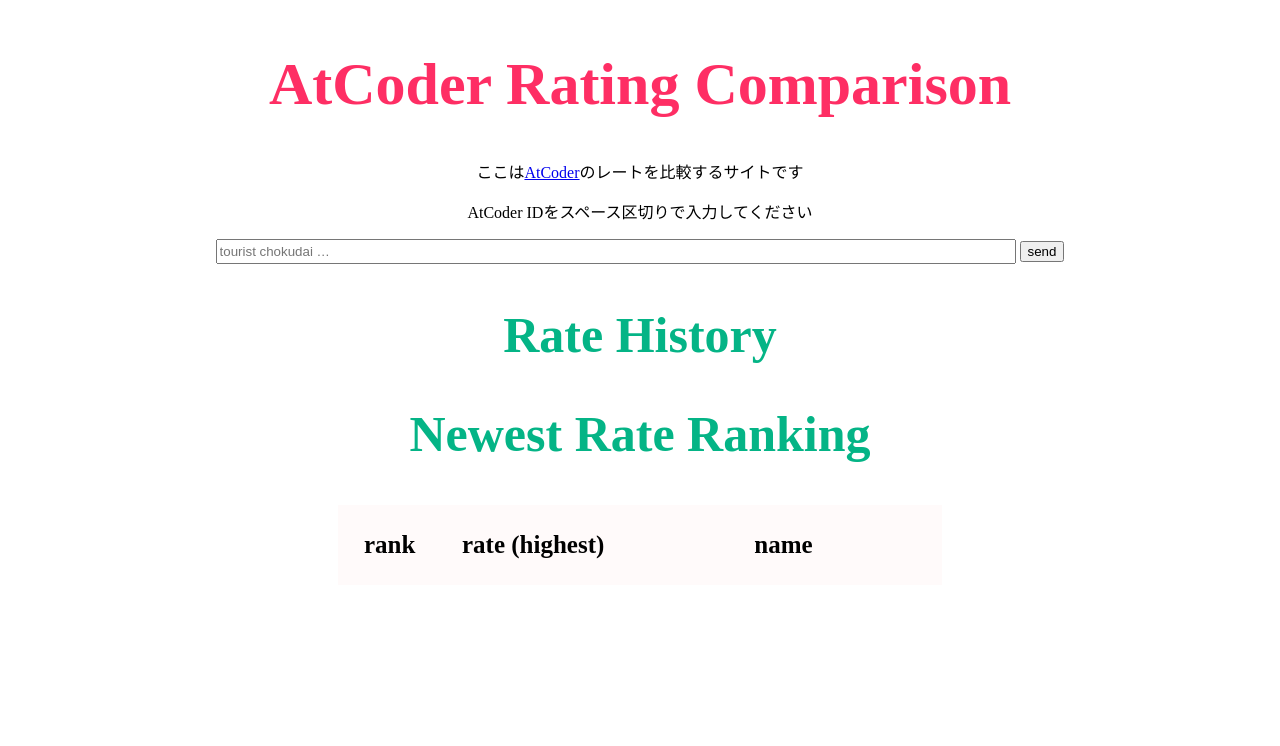
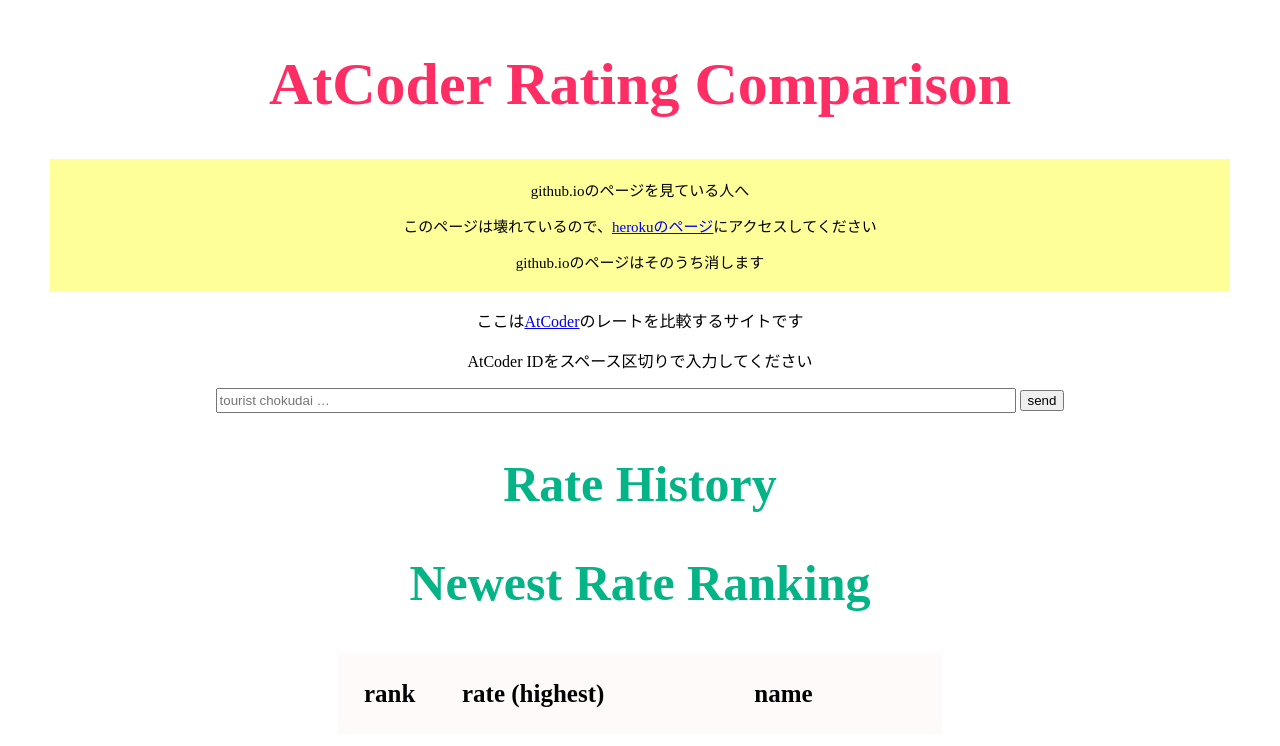
Before and after one commit to rika0384/atcoder_rating_comparison, a plain HTML site: page index.html in a window 1280 px wide. Drawn offline with nearby package versions, Linux system fonts and the light colour scheme.

Commit message:
add caution

```diff
--- a/index.html
+++ b/index.html
@@ -9,6 +9,11 @@
 </head>
 <body>
     <h1>AtCoder Rating Comparison</h1>
+    <div class="caution">
+        <p>github.ioのページを見ている人へ</p>
+        <p>このページは壊れているので、<a href="https://atcoder-rating-comparison.herokuapp.com/">herokuのページ<a/>にアクセスしてください</p>
+        <p>github.ioのページはそのうち消します</p>
+    </div>
     <p>ここは<a href="https://atcoder.jp" target="_blank">AtCoder</a>のレートを比較するサイトです</p>
     <p>AtCoder IDをスペース区切りで入力してください</p>
     <input class="form" type="text" id="handle" placeholder="tourist chokudai …">
--- a/main.css
+++ b/main.css
@@ -1,6 +1,12 @@
 body{
  text-align: center;
  margin: 50px;
+}
+.caution{
+    background-color: #FFFF99;
+    border-spacing: 5px;
+    padding: 5px;
+    font-size: 15px;
 }
 h1{
   font-size: 60px;
```
